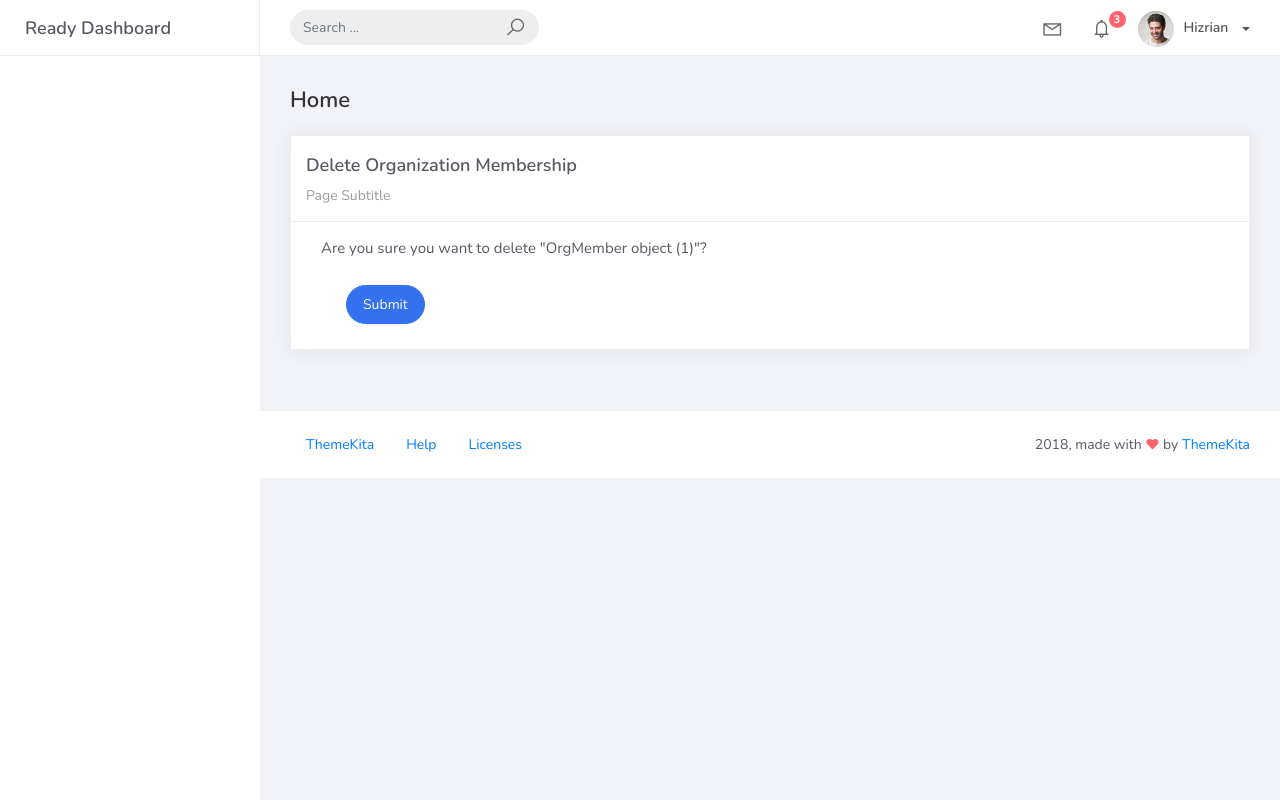
After one commit to Althea09-gif/PSUSphere, a Django app: page /member_list/1/delete in a window 1280 px wide. The commit adds this page. Run offline with Django 5.2, Linux system fonts and the light colour scheme; data comes from the database, SQL or seed files in the repository; some libraries are stand-ins or nearby versions.

Commit message:
Orgmember deleteview added

```diff
--- a/projectsite/projectsite/urls.py
+++ b/projectsite/projectsite/urls.py
@@ -16,7 +16,7 @@ Including another URLconf
 """
 from django.contrib import admin
 from django.urls import path
-from studentorg.views import HomePageView, OrganizationList, OrganizationCreateView, OrganizationUpdateView, OrganizationDeleteView, MembersListView, MembersCreateView, MembersUpdateView
+from studentorg.views import HomePageView, OrganizationList, OrganizationCreateView, OrganizationUpdateView, OrganizationDeleteView, MembersListView, MembersCreateView, MembersUpdateView, MembersDeleteView
 from studentorg import views
 
 
@@ -29,6 +29,8 @@ urlpatterns = [
     path('organization_list/<pk>/delete', OrganizationDeleteView.as_view(), name='organization-delete'),
     path('member_list', MembersListView.as_view(), name='member-list'),
     path('member_list/add', MembersCreateView.as_view(), name='member-add'),
-     path('member_list/<pk>', MembersUpdateView.as_view(), name='member-update'),
+    path('member_list/<pk>', MembersUpdateView.as_view(), name='member-update'),
+    path('member_list/<pk>/delete', MembersDeleteView.as_view(), name='member-delete'),
+
 
 ]
--- a/projectsite/studentorg/views.py
+++ b/projectsite/studentorg/views.py
@@ -52,3 +52,8 @@ class MembersUpdateView(UpdateView):
    form_class = MemberForm
    template_name = 'member_form.html'
    success_url = reverse_lazy('member-list')
+
+class MembersDeleteView(DeleteView):
+  model = OrgMember
+  template_name = 'member_del.html'
+  success_url = reverse_lazy('member-list')
--- /dev/null
+++ b/projectsite/templates/member_del.html
@@ -0,0 +1,32 @@
+{% extends 'base.html' %} {% load static %} {% block content %}
+	<div class="content">
+		<div class="container-fluid">
+			<h4 class="page-title">Home</h4>
+			<div class="row">
+				<div class="col-md-12">
+					<div class="card">
+						<div class="card-header">
+							<div class="card-title">Delete Organization Membership</div>
+							<div class="card-category">Page Subtitle</div>
+						</div>
+
+						<div class="col-md-6">
+							<div class="card-body">
+								<form class="" action="" method="post" novalidate>
+									<p>Are you sure you want to delete "{{ object }}"?</p>
+									{% csrf_token %} {% include 'includes/form.html' %}
+									<div class="form-group">
+										<div class="col-md-12 col-sm-3">
+											<button type="submit" class="btn btn-primary btn-rounded">Submit</button>
+										</div>
+									</div>
+								</form>
+							</div>
+						</div>
+
+					</div>
+				</div>
+			</div>
+		</div>
+	</div>
+{% endblock %}
--- a/projectsite/templates/member_list.html
+++ b/projectsite/templates/member_list.html
@@ -47,7 +47,7 @@
 											<td>{{ object.date_joined }}</td>
                       <td>
                         <a href="{% url 'member-update' object.id %}">Edit</a>
-                        <a href="organization_list/{{ object.id }}/delete" class="text-danger">Delete</a>
+                        <a href="member_list/{{ object.id }}/delete" class="text-danger">Delete</a>
                       </td>
                       </tr>
                       {% empty %}
```
